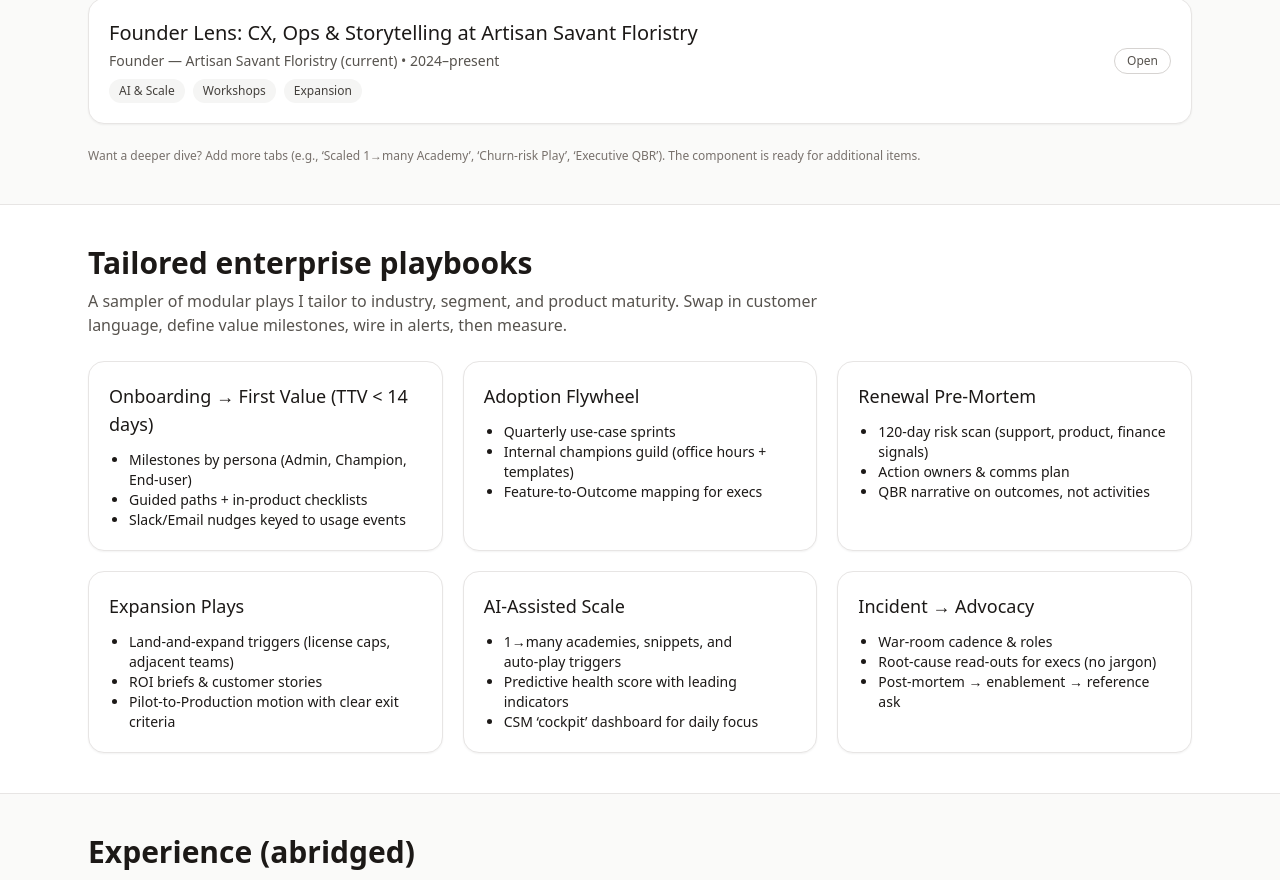
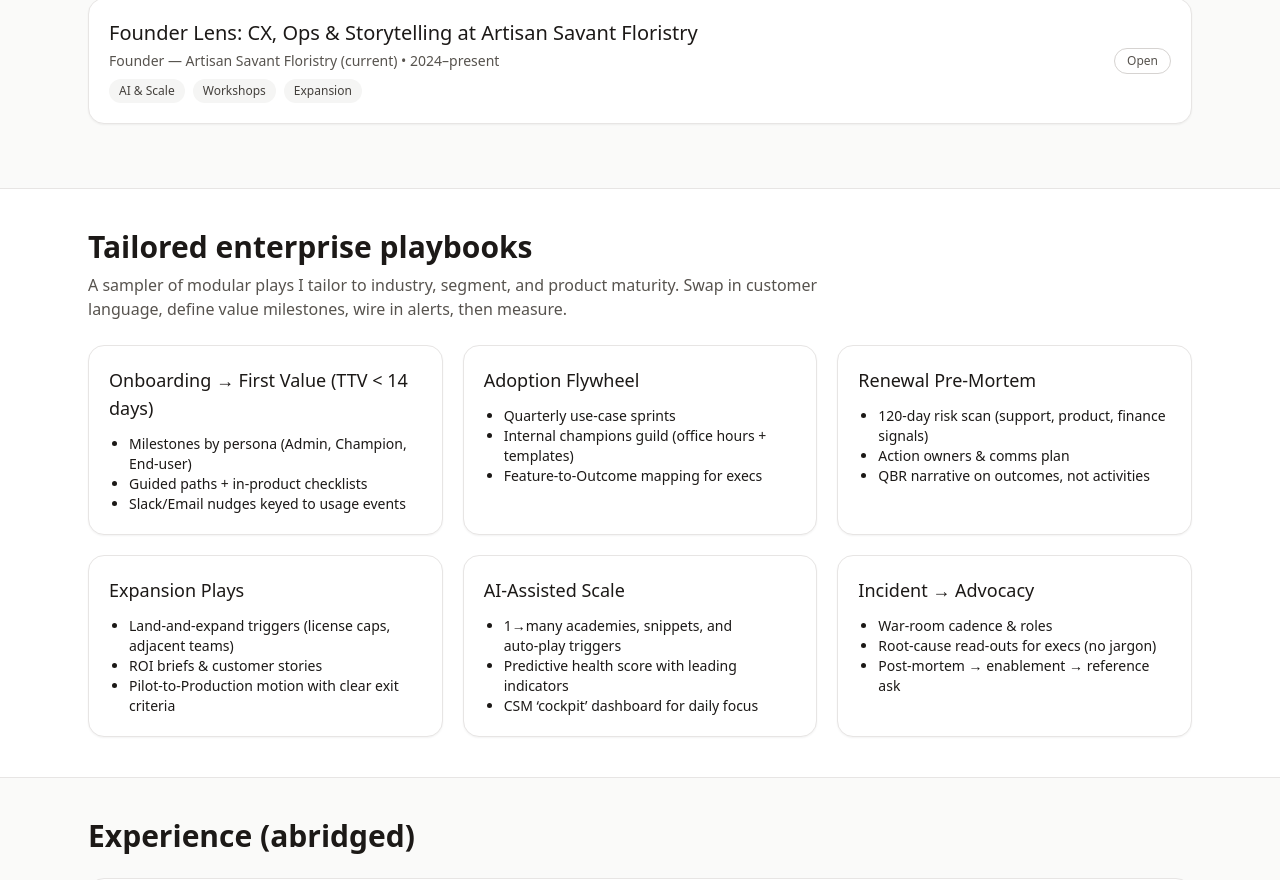
Before and after one commit to sandraovjones-sudo/Sandra-Oviawe-CSM, a React (Vite) app: page / in a window 1280 px wide. Shown: the part 1059-1939 px from the top of the page. Built offline with nearby package versions, Linux system fonts and the light colour scheme.

Commit message:
Update App.jsx

```diff
--- a/src/App.jsx
+++ b/src/App.jsx
@@ -218,7 +218,6 @@ export default function App() {
         </div>
 
         <div className="mt-6 text-xs text-stone-500">
-          Want a deeper dive? Add more tabs (e.g., ‘Scaled 1→many Academy’, ‘Churn‑risk Play’, ‘Executive QBR’). The component is ready for additional items.
         </div>
       </section>
 
```
